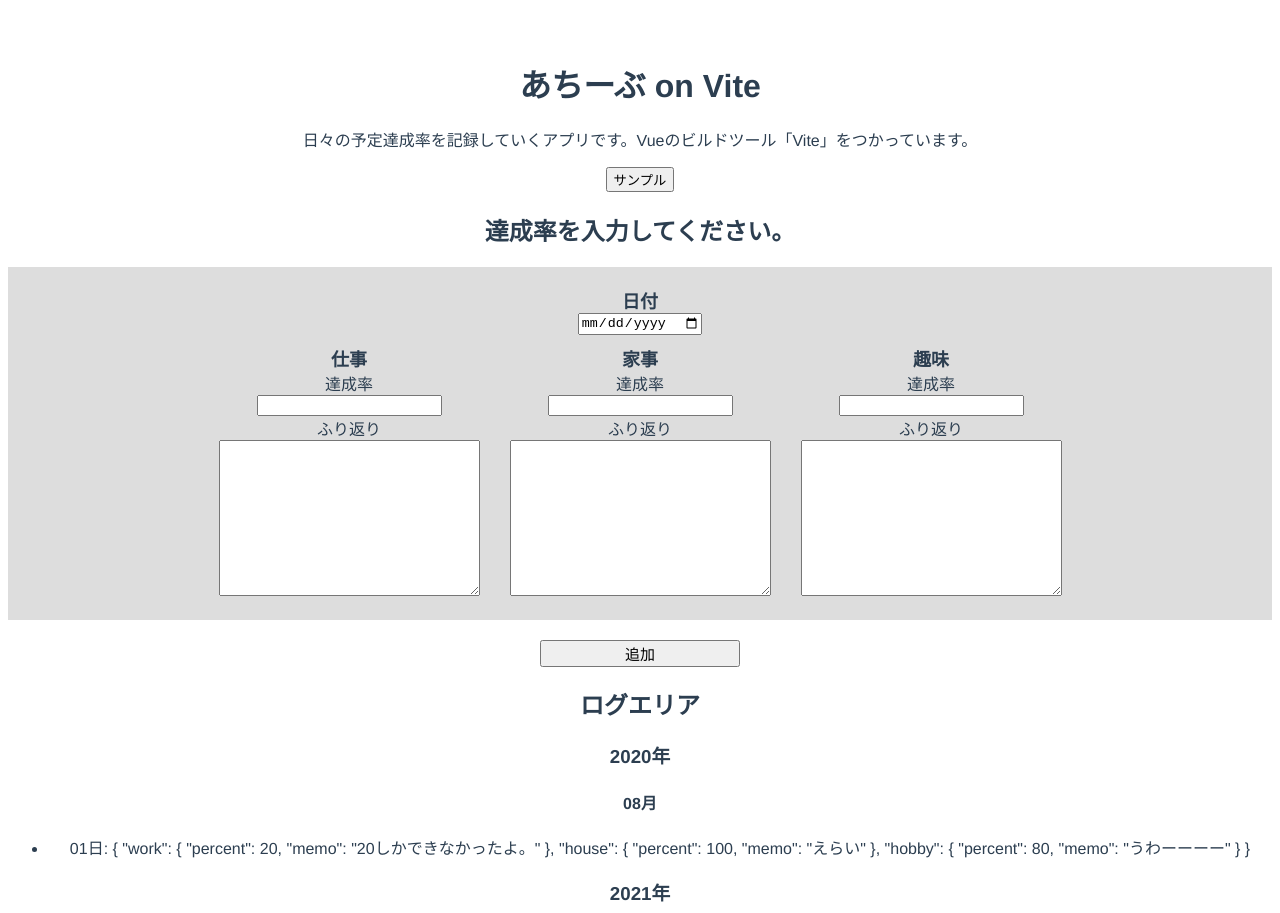
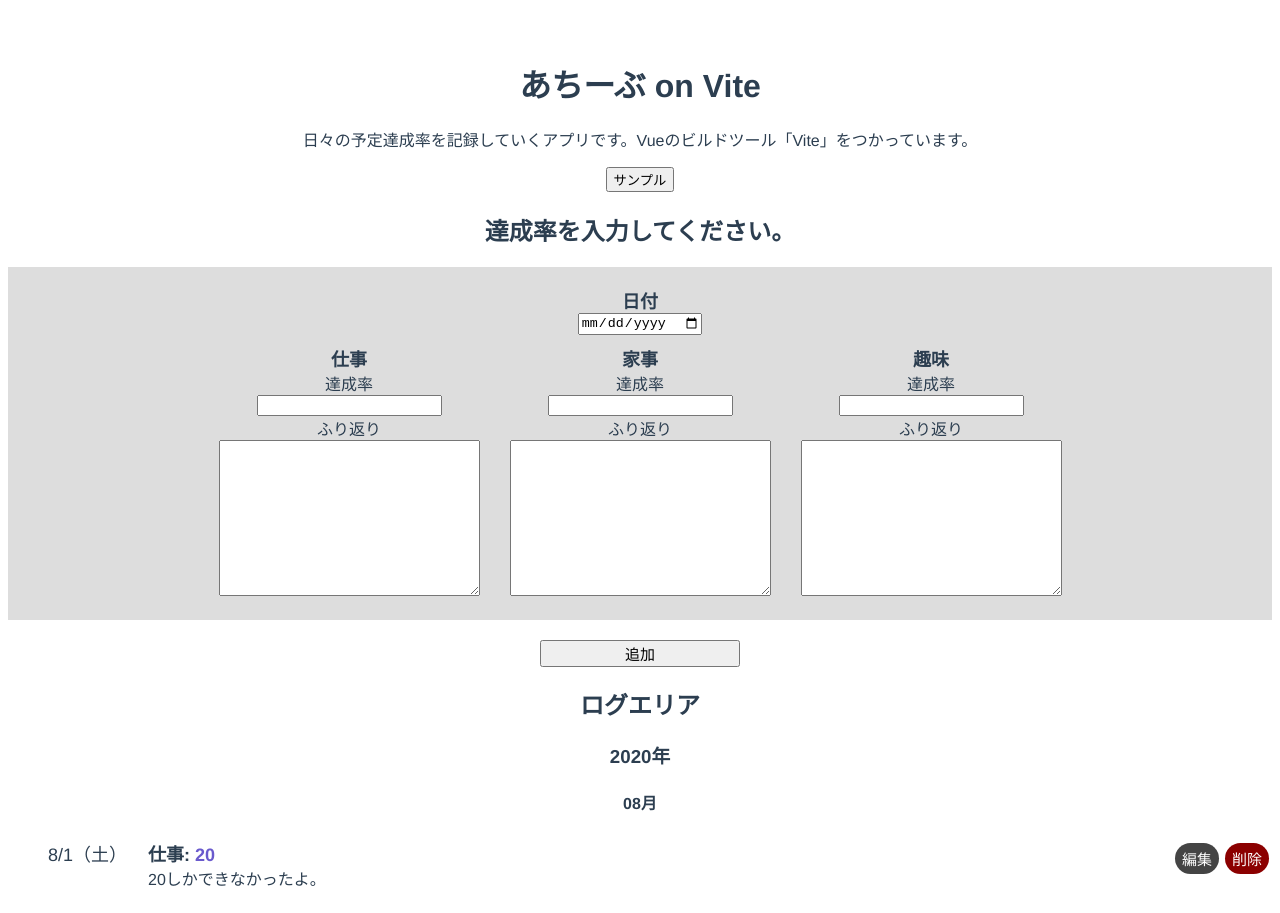
Before and after one commit to dorara-m/achieve, a Vue app: page / in a window 1280 px wide. Shown: the top 913 px of the page. Built offline with nearby package versions, Linux system fonts and the light colour scheme.

Commit message:
update: [logItem] json型データの表示に対応

```diff
--- a/src/components/LogArea.vue
+++ b/src/components/LogArea.vue
@@ -12,23 +12,20 @@
     <section v-for="(days, month) in months" :key="month">
       <h4>{{ month }}月</h4>
       <ul>
-        <li v-for="(item, day) in days" :key="day">
-          {{ day }}日: {{ item }}
-        </li>
+        <LogItem v-for="(item,day) in days"
+          :key="day"
+          :date="year+month+day"
+          :percentWork="item.work.percent"
+          :memo="item.work.memo"
+          :percentHouse="item.house.percent"
+          :memo1="item.house.percent"
+          :percentHobby="item.hobby.percent"
+          :memo2="item.hobby.percent"
+          @update="dataUpdate($event, index)"
+          @delete="dataDelete(index)"
+        />
       </ul>
     <!-- <ul>
-      <LogItem v-for="(month,index) in year.item"
-        :key="index"
-        :date="item.date"
-        :percentWork="item.percentWork"
-        :percentHouse="item.percentHouse"
-        :percentHobby="item.percentHobby"
-        :memo="item.memo"
-        :memo1="item.memo1"
-        :memo2="item.memo2"
-        @update="dataUpdate($event, index)"
-        @delete="dataDelete(index)"
-      />
     </ul> -->
     </section>
   </section>
```
